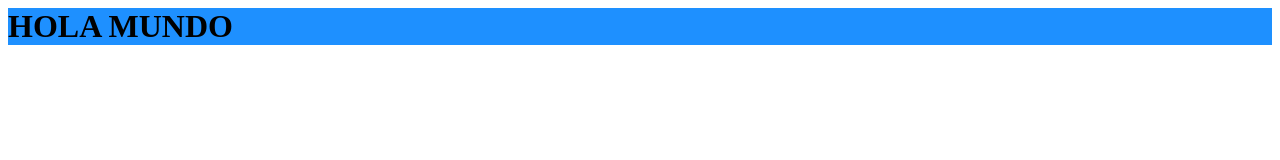
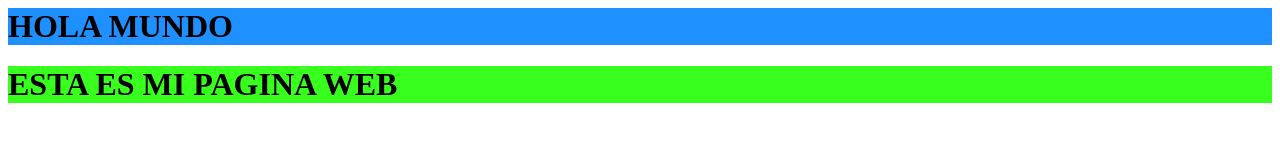
Before and after one commit to YEFRIN-MORALES/sistemas_op-, a plain HTML site: page index.html in a window 1280 px wide. Drawn offline with Linux system fonts and the light colour scheme.

Commit message:
se agrego un segundo commit

```diff
--- a/index.html
+++ b/index.html
@@ -6,5 +6,6 @@
 </head>
 <body>
   <h1 style="background-color:DodgerBlue;">HOLA MUNDO</h1>
+  <h1 style="background-color:rgb(56, 255, 30);">ESTA ES MI PAGINA WEB</h1>
 </body>
 </html>
```
